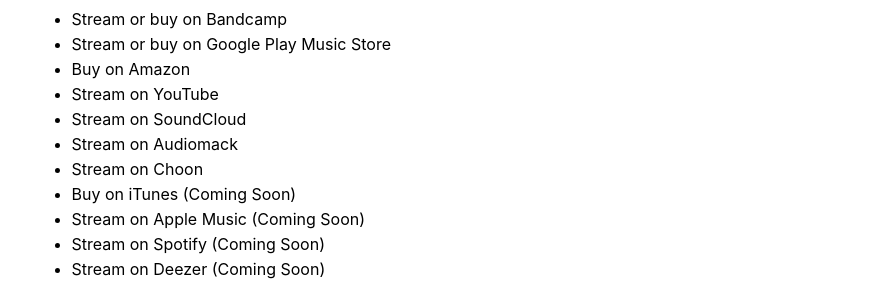
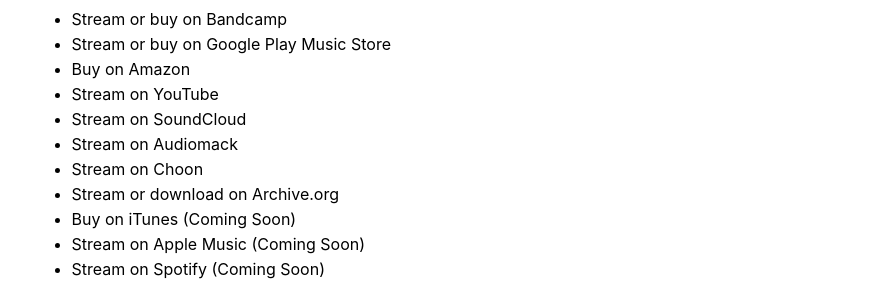
Before and after one commit to defcronyke/defcronyke, a React (Create React App) app: page /bucket-dumpster in a window 1280 px wide. Shown: the part 1164-1445 px from the top of the page, without its empty margins (196-1083 px from the left). Built offline with nearby package versions, Linux system fonts and the light colour scheme.

Commit message:
add archive.org link

```diff
--- a/src/bucketDumpster.js
+++ b/src/bucketDumpster.js
@@ -33,13 +33,13 @@
               <li><a href="https://soundcloud.com/defcronyke/sets/bucket-dumpster" target="_blank" rel="noopener noreferrer">Stream on SoundCloud</a></li>
               <li><a href="https://audiomack.com/album/defcronyke/bucket-dumpster" target="_blank" rel="noopener noreferrer">Stream on Audiomack</a></li>
               <li><a href="https://choon.co/albums/0c2keae0bsn/bucket-dumpster" target="_blank" rel="noopener noreferrer">Stream on Choon</a></li>
+              <li><a href="https://archive.org/details/BucketDumpster" target="_blank" rel="noopener noreferrer">Stream or download on Archive.org</a></li>
               <li>Buy on iTunes (Coming Soon)</li>
               <li>Stream on Apple Music (Coming Soon)</li>
               <li>Stream on Spotify (Coming Soon)</li>
               <li>Stream on Deezer (Coming Soon)</li>
               <li>Stream on Tidal (Coming Soon)</li>
               <li>Stream on KKBox (Coming Soon)</li>
-              {/* <li><a href="https://archive.org/details/defcronyke-packing_materials" target="_blank" rel="noopener noreferrer">Stream or download on Archive.org</a></li> */}
               <li><a href="https://www.facebook.com/defcronykesound" target="_blank" rel="noopener noreferrer">Follow on Facebook</a></li>
               <li><a href="https://www.patreon.com/telephonesound" target="_blank" rel="noopener noreferrer">Support Defcronyke on Patreon</a></li>
               <li>Support Defcronyke by sending an <a href="https://en.wikipedia.org/wiki/Interac_e-Transfer" target="_blank" rel="noopener noreferrer">Interac eTransfer</a> or <a href="https://paypal.com" target="_blank" rel="noopener noreferrer">PayPal transfer</a> to: <a href="mailto:Jeremy@JeremyCarter.ca">Jeremy@JeremyCarter.ca</a></li>
```
